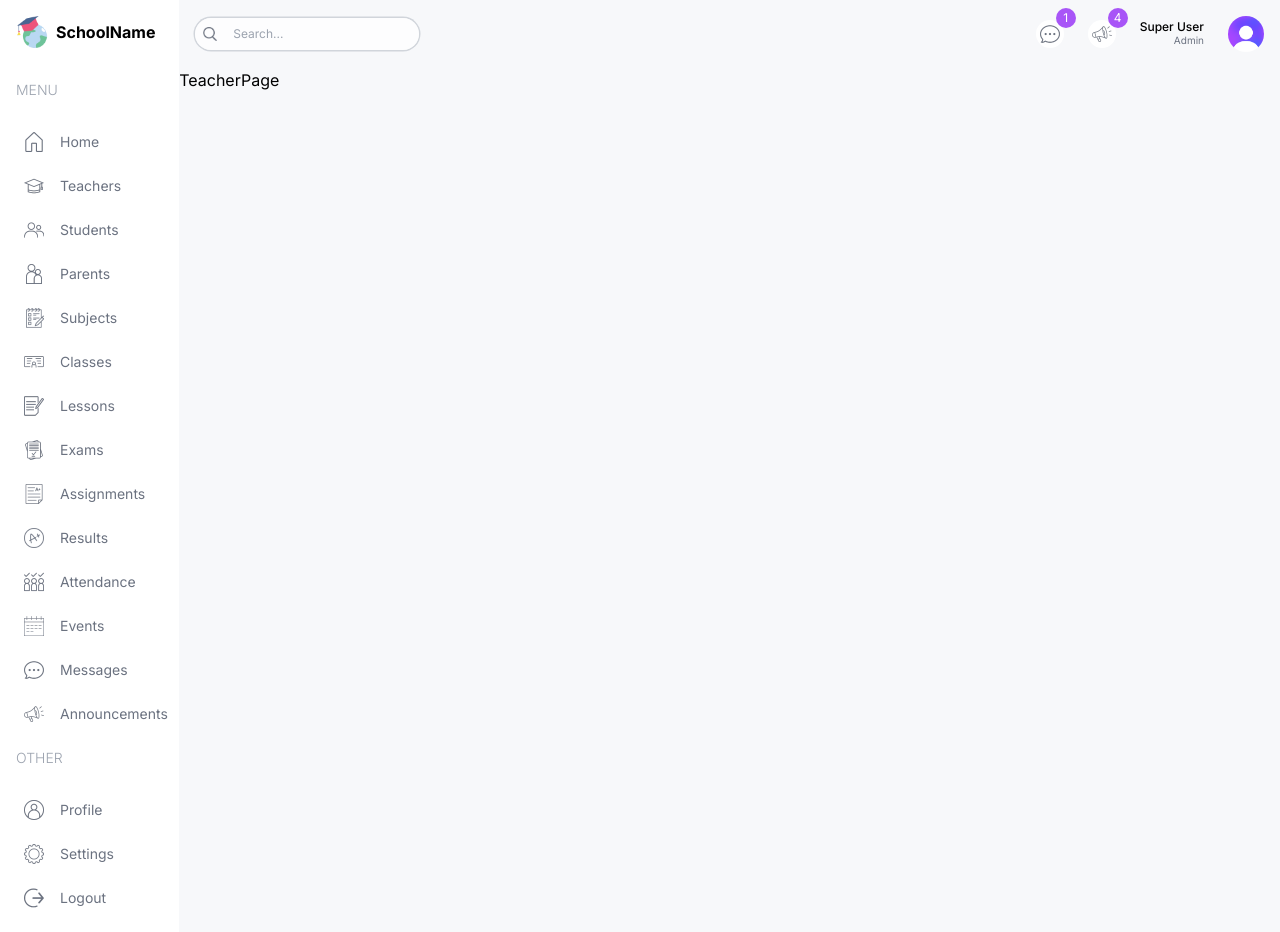
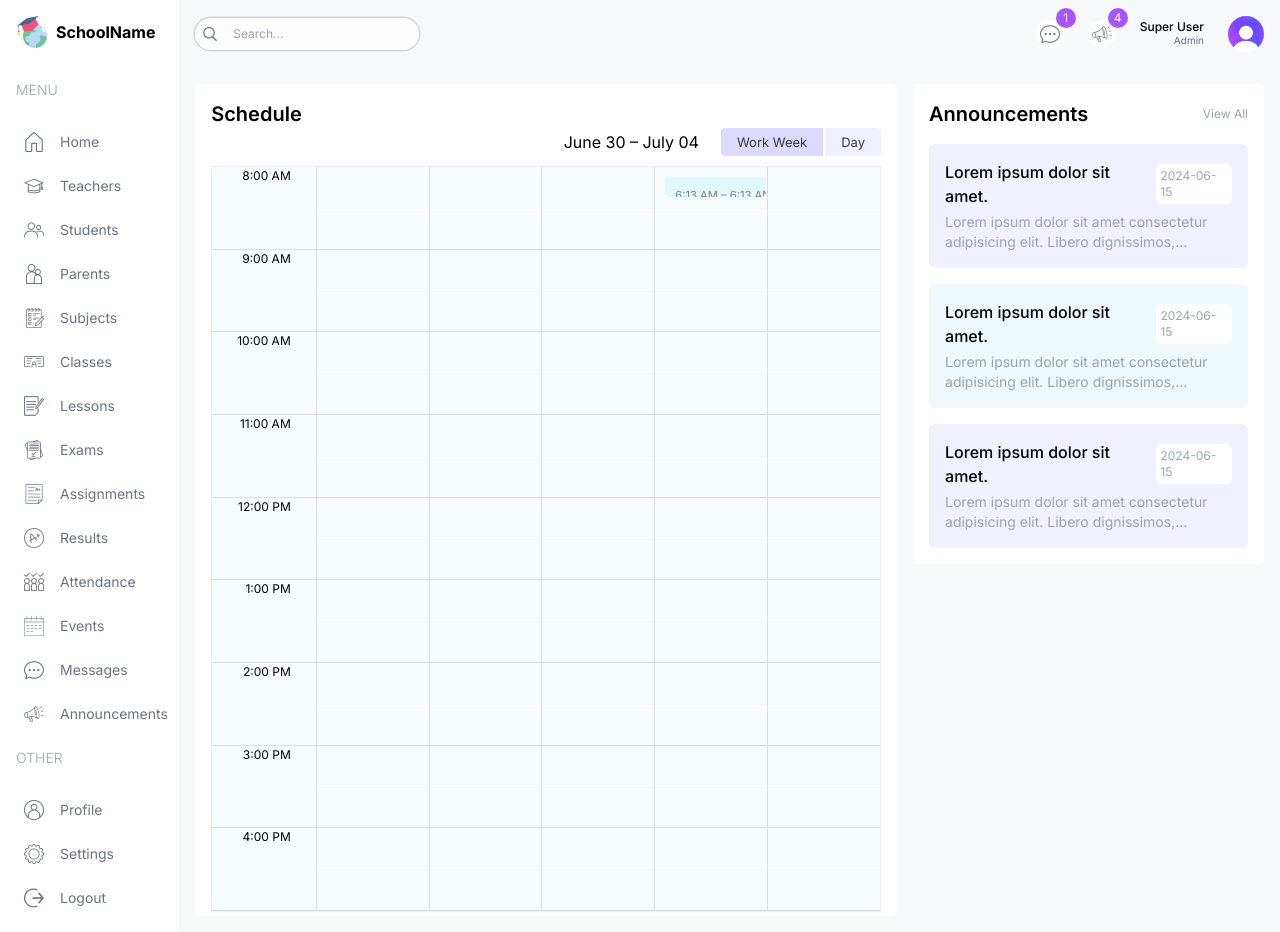
Before and after one commit to muhafs/school-management-system-101, a Next.js app: page /teacher in a window 1280 px wide. Built offline with nearby package versions, Linux system fonts and the light colour scheme.

Commit message:
add teacher page

```diff
--- a/src/app/(dashboard)/teacher/page.tsx
+++ b/src/app/(dashboard)/teacher/page.tsx
@@ -1,5 +1,23 @@
+import Announcement from '@/components/Announcement'
+import BigCalendar from '@/components/Calendar/BigCalendar'
+
 const TeacherPage = () => {
-	return <div className="">TeacherPage</div>
+	return (
+		<div className="flex flex-1 flex-col xl:flex-row p-4 gap-4">
+			{/* Left */}
+			<div className="w-full xl:w-2/3">
+				<div className="h-full bg-white p-4 rounded-md">
+					<h1 className="text-xl font-semibold">Schedule</h1>
+					<BigCalendar />
+				</div>
+			</div>
+
+			{/* Right */}
+			<div className="w-full xl:w-1/3 flex flex-col gap-8">
+				<Announcement />
+			</div>
+		</div>
+	)
 }
 
 export default TeacherPage
```
